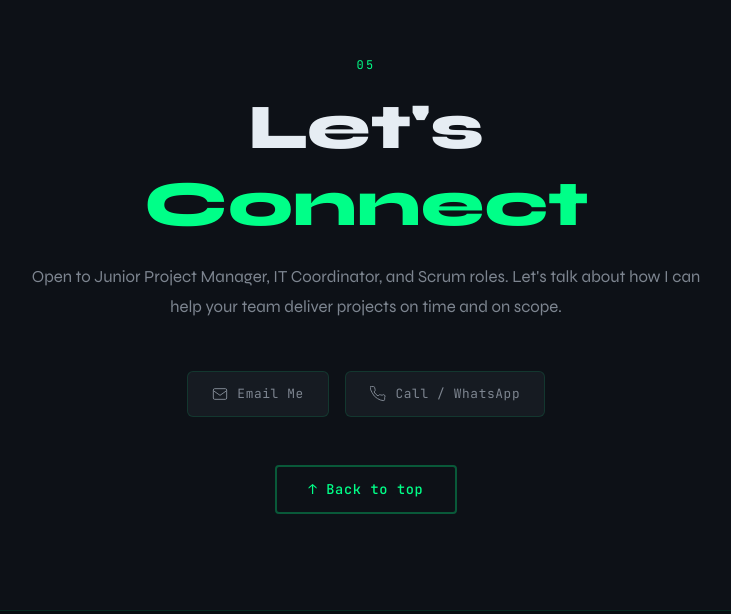
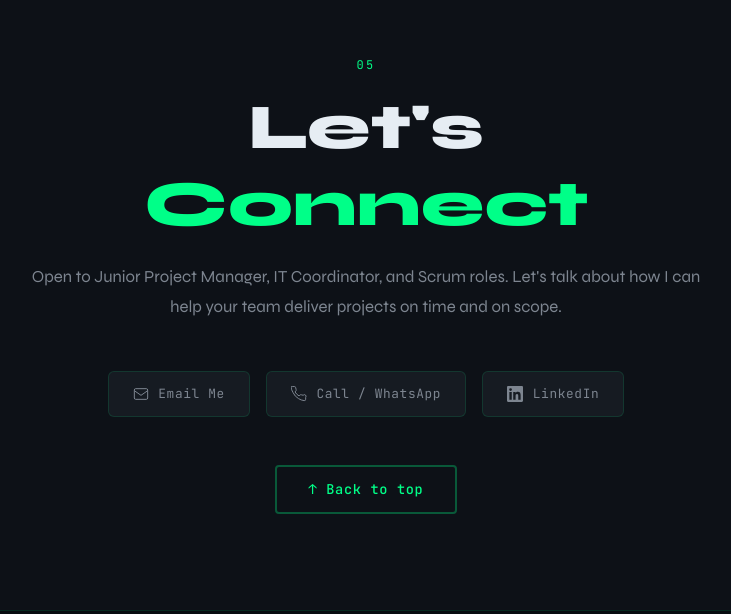
Before and after one commit to muhammad-suleman1/Portfolio, a plain HTML site: page index.html in a window 1280 px wide. Shown: the part 4347-4961 px from the top of the page, without its empty margins (274-1005 px from the left). Drawn offline with Linux system fonts and the light colour scheme.

Commit message:
Updated 2

```diff
--- a/index.html
+++ b/index.html
@@ -526,7 +526,7 @@
 
       <div class="timeline-item reveal">
         <div class="timeline-dot"></div>
-        <div class="timeline-meta">April 2025 — October 2025</div>
+        <div class="timeline-meta">April 2025 — November 2025</div>
         <div class="timeline-role">System Support Engineer</div>
         <div class="timeline-company">Encore Solutions · Onsite, Islamabad</div>
         <ul class="timeline-points">
@@ -629,6 +629,12 @@
   </svg>
   Call / WhatsApp
 </a>
+
+ <a href="https://www.linkedin.com/in/muhammadsulemanbasit/" target="_blank" class="contact-chip">
+          <svg width="16" height="16" viewBox="0 0 24 24" fill="currentColor"><path d="M20.447 20.452h-3.554v-5.569c0-1.328-.027-3.037-1.852-3.037-1.853 0-2.136 1.445-2.136 2.939v5.667H9.351V9h3.414v1.561h.046c.477-.9 1.637-1.85 3.37-1.85 3.601 0 4.267 2.37 4.267 5.455v6.286zM5.337 7.433a2.062 2.062 0 01-2.063-2.065 2.064 2.064 0 112.063 2.065zm1.782 13.019H3.555V9h3.564v11.452zM22.225 0H1.771C.792 0 0 .774 0 1.729v20.542C0 23.227.792 24 1.771 24h20.451C23.2 24 24 23.227 24 22.271V1.729C24 .774 23.2 0 22.222 0h.003z"/></svg>
+          LinkedIn
+        </a>
+
         </div>
       <a href="#hero" class="btn btn-outline" style="margin: 0 auto; display:inline-flex">↑ Back to top</a>
     </div>
```
